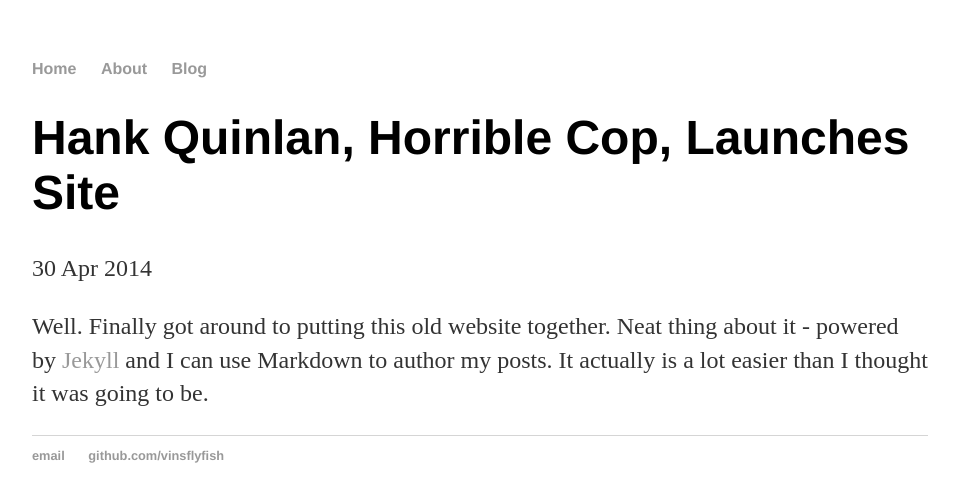
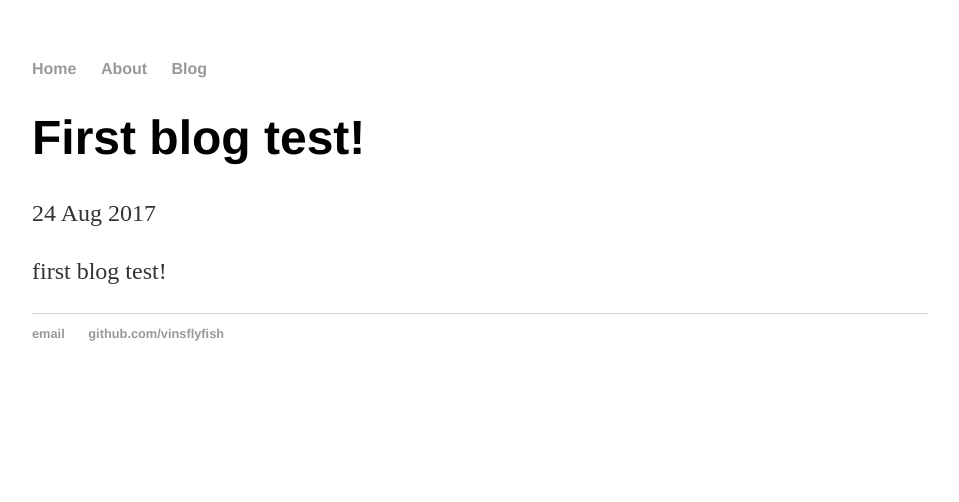
Before and after one commit to vinsflyfish/vinsflyfish.github.io, a Jekyll site: the page built from blog/2017-08-24-first.md, in a window 1280 px wide. Shown: the top 502 px of the page, without its empty margins (160-1119 px from the left). Built offline with Jekyll 4.4.1, drawn with Linux system fonts in a browser that asks for light colours.

Commit message:
Update 2017-08-24-first.md

```diff
--- a/blog/2017-08-24-first.md
+++ b/blog/2017-08-24-first.md
@@ -1,7 +1,7 @@
 ---
 layout: post
-title: "Hank Quinlan, Horrible Cop, Launches Site"
-date: 2014-04-30
+title: "First blog test!"
+date: 2017-08-24
 ---
 
-Well. Finally got around to putting this old website together. Neat thing about it - powered by [Jekyll](http://jekyllrb.com) and I can use Markdown to author my posts. It actually is a lot easier than I thought it was going to be.
+first blog test!
```
